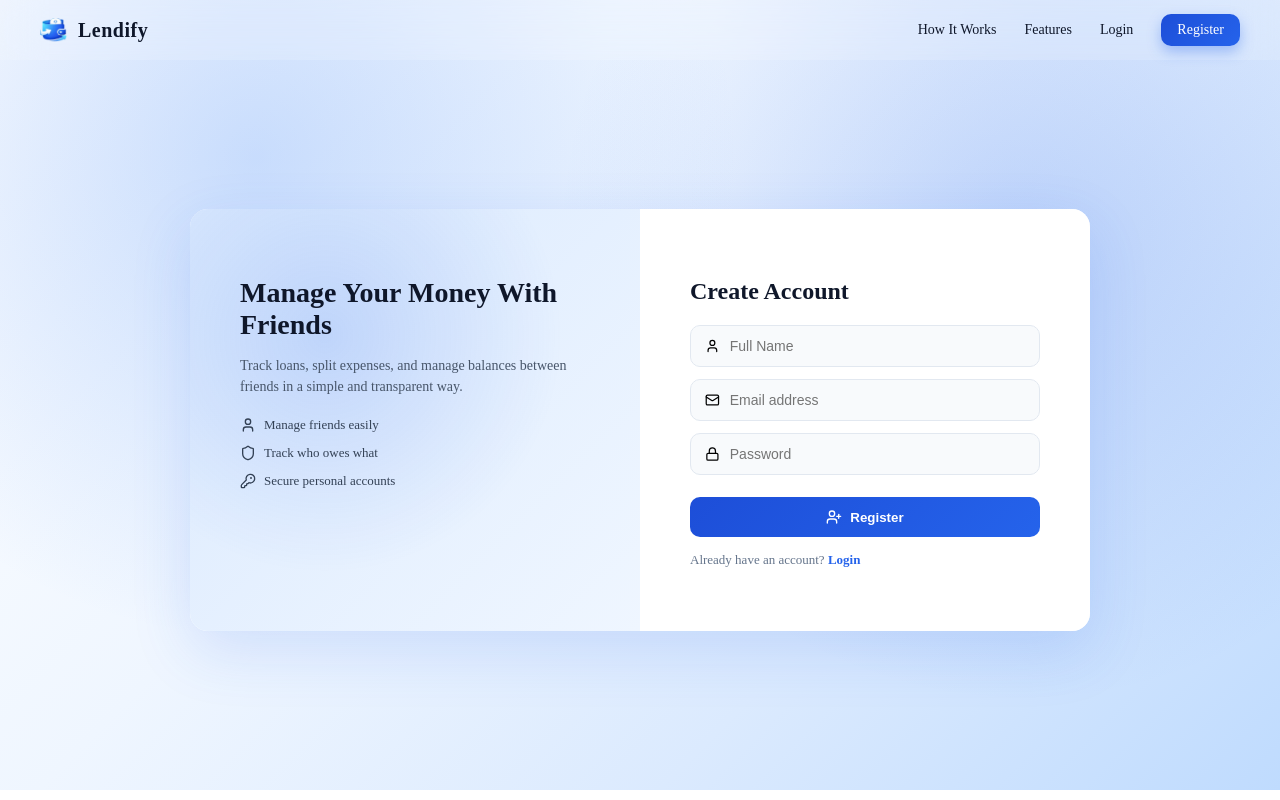
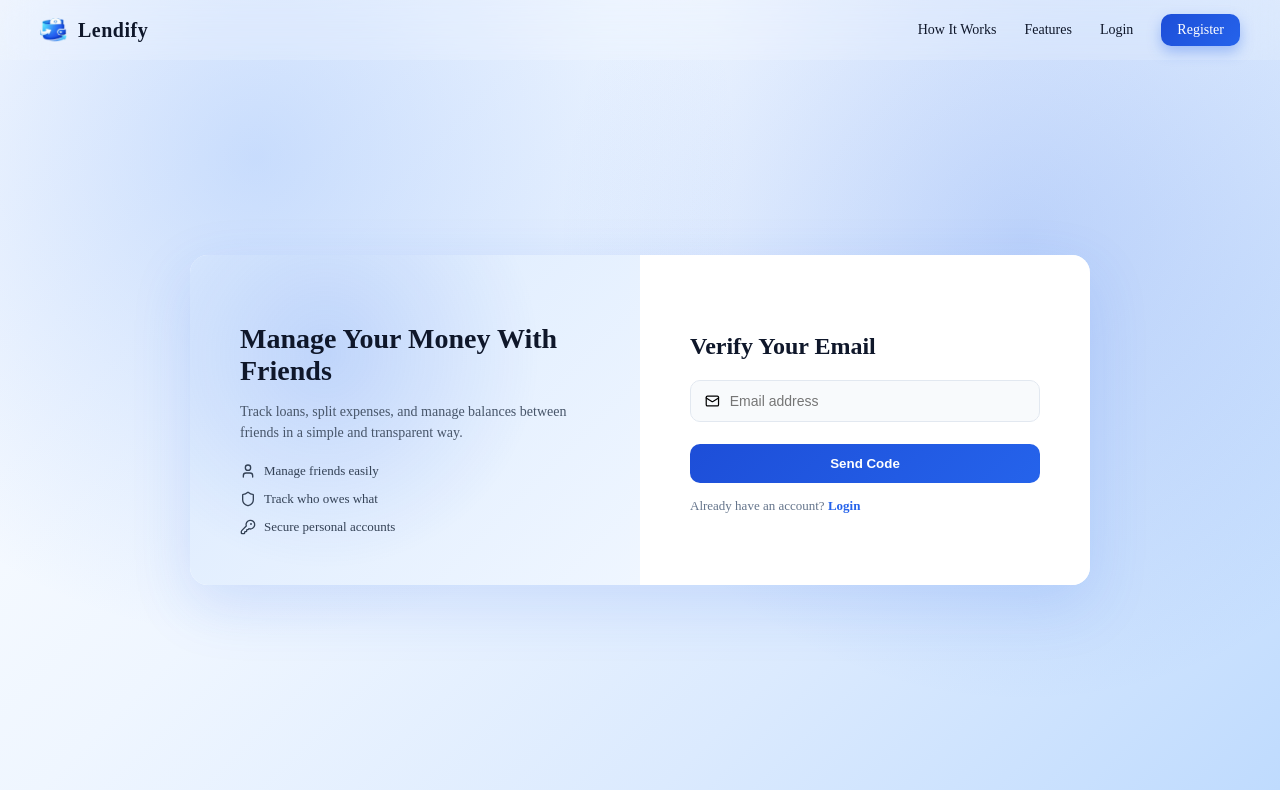
Before and after one commit to Natnael1921/Loan-Log, a React (Vite) app in the folder Frontend/: page /auth in a window 1280 px wide. Both pictures are taken after a click on the element "Register". Built offline with nearby package versions, Linux system fonts and the light colour scheme.

Commit message:
feat: integrate frontend multi-step email verification auth flow

```diff
--- a/Frontend/src/pages/Auth.jsx
+++ b/Frontend/src/pages/Auth.jsx
@@ -1,5 +1,10 @@
 import { useState, useContext } from "react";
-import { loginUser, registerUser } from "../services/auth.service";
+import {
+  loginUser,
+  sendCode,
+  verifyCode,
+  completeRegister,
+} from "../services/auth.service";
 import { AuthContext } from "../context/AuthContext";
 import { useNavigate } from "react-router-dom";
 import Navbar from "../components/Navbar";
@@ -18,10 +23,16 @@ import {
 const Auth = () => {
   const [isLogin, setIsLogin] = useState(true);
 
+  //step control
+  const [step, setStep] = useState(1);
+
   const [form, setForm] = useState({
     name: "",
     email: "",
     password: "",
+    confirmPassword: "",
+    username: "",
+    code: "",
   });
 
   const { login } = useContext(AuthContext);
@@ -31,6 +42,7 @@ const Auth = () => {
     e.preventDefault();
 
     try {
+      // LOGIN FLOW
       if (isLogin) {
         const res = await loginUser({
           email: form.email,
@@ -39,9 +51,35 @@ const Auth = () => {
 
         login(res.data);
         navigate("/dashboard");
-      } else {
-        await registerUser(form);
-        setIsLogin(true);
+        return;
+      }
+
+      // STEP 1 → SEND CODE
+      if (step === 1) {
+        await sendCode({ email: form.email });
+        setStep(2);
+      }
+
+      // STEP 2 → VERIFY CODE
+      else if (step === 2) {
+        await verifyCode({
+          email: form.email,
+          code: form.code,
+        });
+        setStep(3);
+      }
+
+      // STEP 3 → COMPLETE REGISTER
+      else if (step === 3) {
+        const res = await completeRegister({
+          email: form.email,
+          username: form.username,
+          password: form.password,
+          confirmPassword: form.confirmPassword,
+        });
+
+        login(res.data);
+        navigate("/dashboard");
       }
     } catch (err) {
       alert(err.response?.data?.message || "Something went wrong");
@@ -80,29 +118,61 @@ const Auth = () => {
 
           {/* RIGHT PANEL */}
           <div className="auth-right">
-            <h2>{isLogin ? "Welcome Back" : "Create Account"}</h2>
+            <h2>
+              {isLogin
+                ? "Welcome Back"
+                : step === 1
+                ? "Verify Your Email"
+                : step === 2
+                ? "Enter Code"
+                : "Complete Registration"}
+            </h2>
 
             <form onSubmit={handleSubmit} className="auth-form">
-              {!isLogin && (
-                <div className="input-group">
-                  <User size={16} />
-                  <input
-                    type="text"
-                    placeholder="Full Name"
-                    value={form.name}
-                    onChange={(e) => setForm({ ...form, name: e.target.value })}
-                    required
-                  />
-                </div>
-              )}
-
+              {/* EMAIL */}
+              {!isLogin && step === 1 && (
                 <div className="input-group">
                   <Mail size={16} />
                   <input
                     type="email"
                     placeholder="Email address"
                     value={form.email}
-                  onChange={(e) => setForm({ ...form, email: e.target.value })}
+                    onChange={(e) =>
+                      setForm({ ...form, email: e.target.value })
+                    }
+                    required
+                  />
+                </div>
+              )}
+
+              {/* CODE */}
+              {!isLogin && step === 2 && (
+                <div className="input-group">
+                  <KeyRound size={16} />
+                  <input
+                    type="text"
+                    placeholder="Enter verification code"
+                    value={form.code}
+                    onChange={(e) =>
+                      setForm({ ...form, code: e.target.value })
+                    }
+                    required
+                  />
+                </div>
+              )}
+
+              {/* FINAL STEP */}
+              {!isLogin && step === 3 && (
+                <>
+                  <div className="input-group">
+                    <User size={16} />
+                    <input
+                      type="text"
+                      placeholder="Username"
+                      value={form.username}
+                      onChange={(e) =>
+                        setForm({ ...form, username: e.target.value })
+                      }
                       required
                     />
                   </div>
@@ -120,22 +190,74 @@ const Auth = () => {
                     />
                   </div>
 
-              <button type="submit">
-                {isLogin ? (
-                  <>
-                    <LogIn size={16} /> Login
-                  </>
-                ) : (
-                  <>
-                    <UserPlus size={16} /> Register
+                  <div className="input-group">
+                    <Lock size={16} />
+                    <input
+                      type="password"
+                      placeholder="Confirm Password"
+                      value={form.confirmPassword}
+                      onChange={(e) =>
+                        setForm({
+                          ...form,
+                          confirmPassword: e.target.value,
+                        })
+                      }
+                      required
+                    />
+                  </div>
                 </>
               )}
+
+              {/* LOGIN FORM */}
+              {isLogin && (
+                <>
+                  <div className="input-group">
+                    <Mail size={16} />
+                    <input
+                      type="email"
+                      placeholder="Email address"
+                      value={form.email}
+                      onChange={(e) =>
+                        setForm({ ...form, email: e.target.value })
+                      }
+                      required
+                    />
+                  </div>
+
+                  <div className="input-group">
+                    <Lock size={16} />
+                    <input
+                      type="password"
+                      placeholder="Password"
+                      value={form.password}
+                      onChange={(e) =>
+                        setForm({ ...form, password: e.target.value })
+                      }
+                      required
+                    />
+                  </div>
+                </>
+              )}
+
+              <button type="submit">
+                {isLogin
+                  ? "Login"
+                  : step === 1
+                  ? "Send Code"
+                  : step === 2
+                  ? "Verify Code"
+                  : "Create Account"}
               </button>
             </form>
 
             <p className="switch-text">
               {isLogin ? "Don't have an account?" : "Already have an account?"}
-              <span onClick={() => setIsLogin(!isLogin)}>
+              <span
+                onClick={() => {
+                  setIsLogin(!isLogin);
+                  setStep(1); // reset steps
+                }}
+              >
                 {isLogin ? " Register" : " Login"}
               </span>
             </p>
--- a/Frontend/src/services/auth.service.js
+++ b/Frontend/src/services/auth.service.js
@@ -1,9 +1,21 @@
 import api from "./api";
 
-export const registerUser = (data) => {
-  return api.post("/auth/register", data);
-};
-
+// LOGIN
 export const loginUser = (data) => {
   return api.post("/auth/login", data);
 };
+
+//  Send verification code
+export const sendCode = (data) => {
+  return api.post("/auth/send-code", data);
+};
+
+//  Verify code
+export const verifyCode = (data) => {
+  return api.post("/auth/verify-code", data);
+};
+
+// Complete registration
+export const completeRegister = (data) => {
+  return api.post("/auth/complete-register", data);
+};
```
Lines whose indentation alone changed are shown as unchanged.
